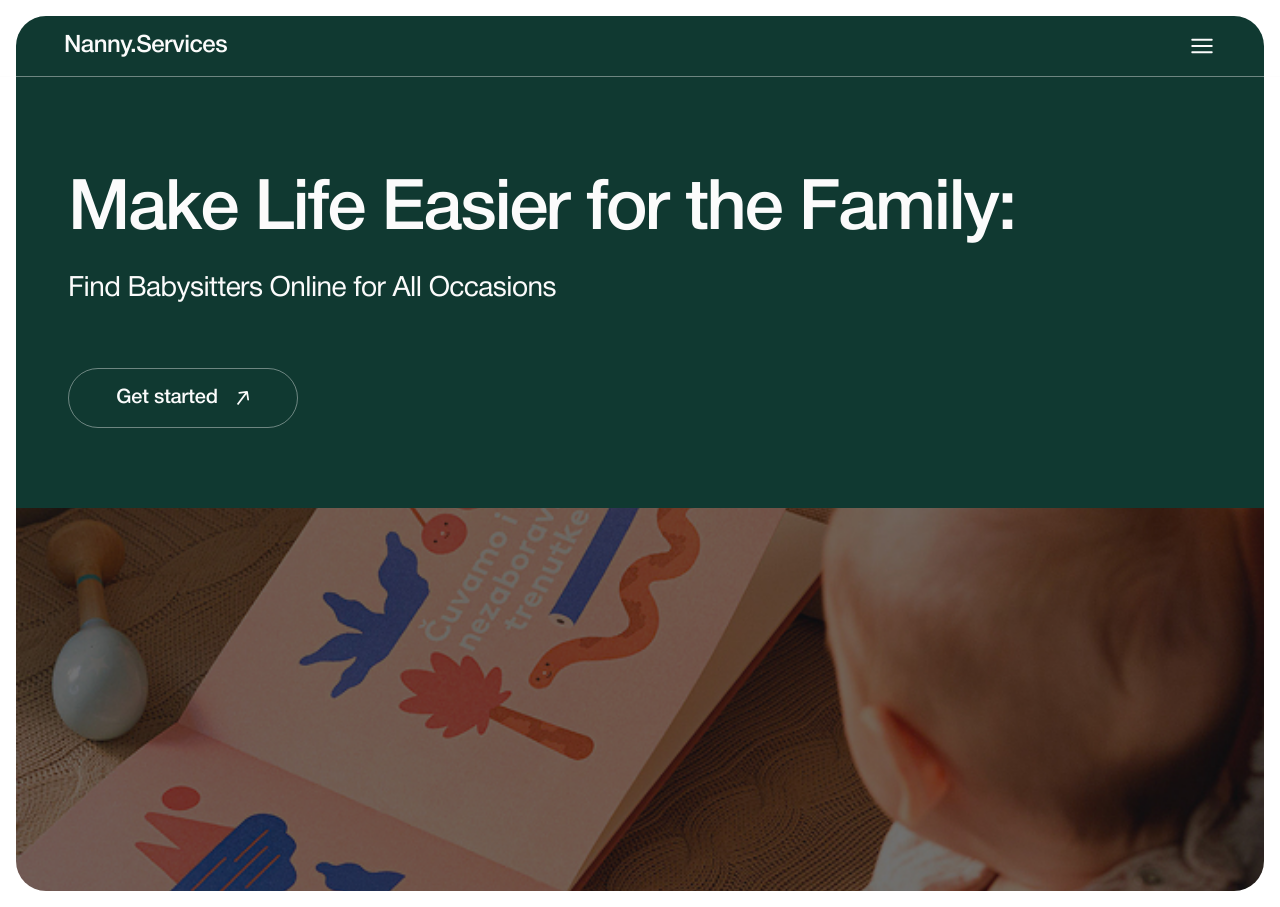
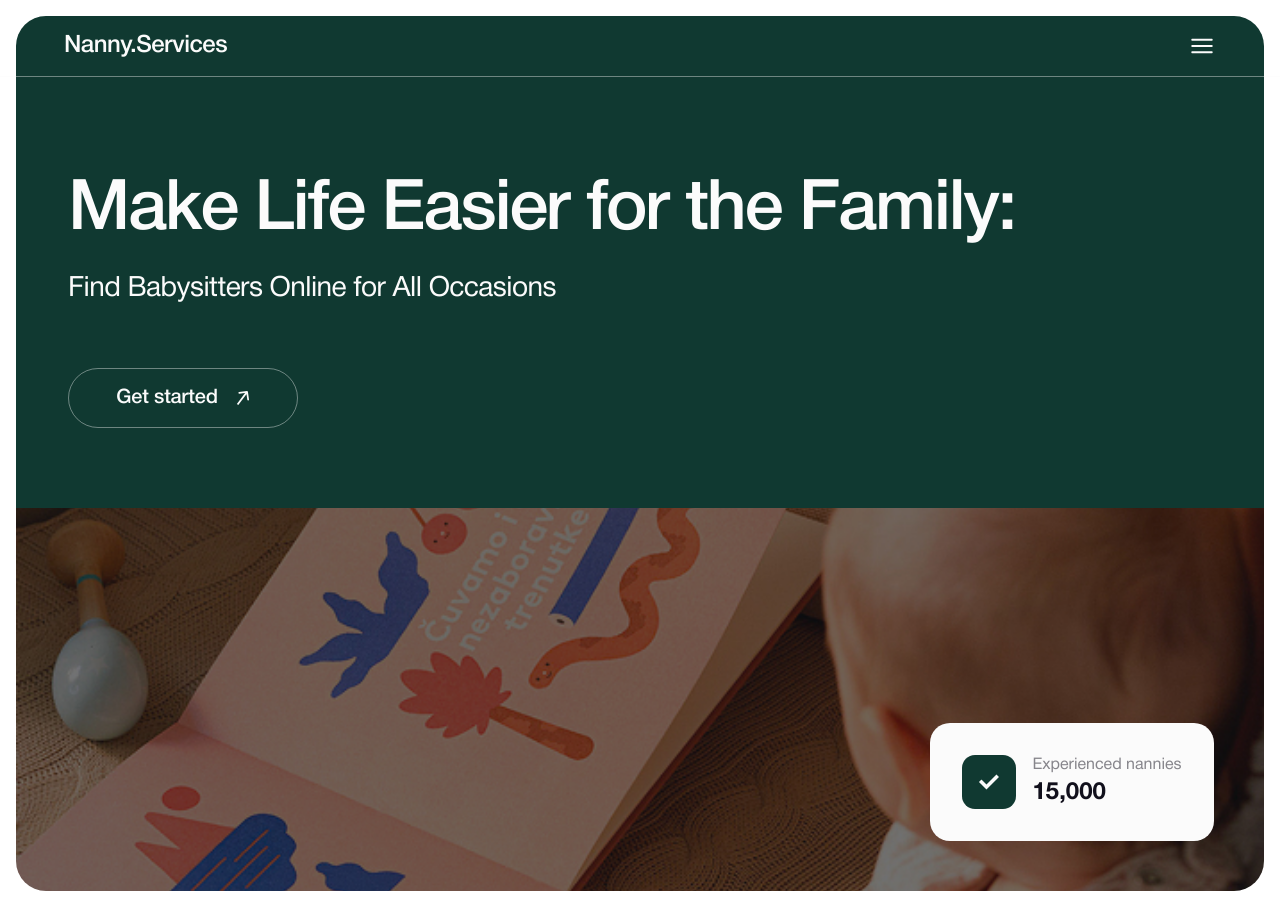
Before and after one commit to AlesssMAK/nanny_services, a React (Vite) app: page / in a window 1280 px wide. Built offline with nearby package versions, Linux system fonts and the light colour scheme; no server answers.

Commit message:
add check for home page

```diff
--- a/src/pages/Home.module.css
+++ b/src/pages/Home.module.css
@@ -58,7 +58,10 @@
   }
 }
 
+/* ----img---- */
+
 .img_container {
+  position: relative;
   height: 364px;
   width: 100%;
   border-radius: 0 0 30px 30px;
@@ -78,6 +81,49 @@
     border-radius: 0 30px 30px 0;
   }
 }
+
+.block_container {
+  position: absolute;
+  bottom: 50px;
+  right: 50px;
+  display: flex;
+  align-items: center;
+  justify-content: center;
+  gap: 16px;
+  border-radius: 20px;
+  width: 284px;
+  height: 118px;
+  background: #fbfbfb;
+}
+
+.check_container {
+  display: flex;
+  justify-content: center;
+  align-items: center;
+  border-radius: 13px;
+  width: 54px;
+  height: 54px;
+  background: #103931;
+}
+
+.check_icon {
+  fill: #fbfbfb;
+}
+
+.block_title {
+  font-weight: 400;
+  font-size: 16px;
+  color: rgba(17, 16, 28, 0.5);
+  margin-bottom: 6px;
+}
+
+.block_text {
+  font-weight: 700;
+  font-size: 24px;
+  color: #11101c;
+}
+
+/* ----img---- */
 
 .link {
   gap: 18px;
--- a/src/pages/Home.tsx
+++ b/src/pages/Home.tsx
@@ -18,7 +18,19 @@ const Home = () => {
               </svg>
             </Link>
           </div>
-          <div className={css.img_container}></div>
+          <div className={css.img_container}>
+            <div className={css.block_container}>
+              <span className={css.check_container}>
+                <svg width="30" height="30" className={css.check_icon}>
+                  <use href="sprite.svg#check"></use>
+                </svg>
+              </span>
+              <div className={css.text_container}>
+                <h3 className={css.block_title}>Experienced nannies</h3>
+                <p className={css.block_text}>15,000</p>
+              </div>
+            </div>
+          </div>
         </div>
       </section>
     </main>
```
